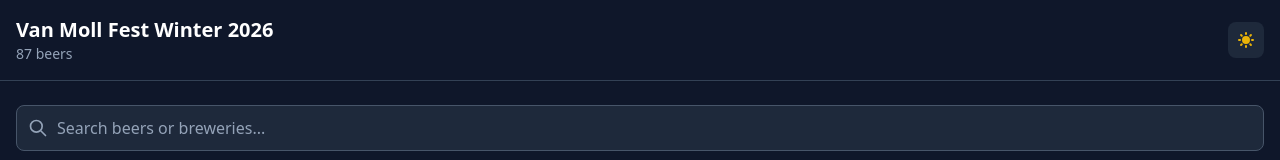
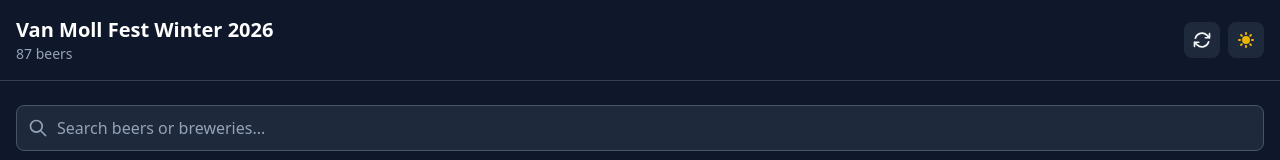
Before and after one commit to npalm/van-moll-fest, a React (Vite) app: page / in a window 1280 px wide. Both pictures are taken after a click on the button 265 px from the left and 361 px from the top of the page. Shown: the top 160 px of the page. Built offline with nearby package versions, Linux system fonts and the light colour scheme.

Commit message:
feat: add reset button to clear wishlist and tasted data
- Add reset button in header next to theme toggle
- Only shows when there is data to reset (wishlist or tasted beers)
- Clears both wishlist and tasted lists from local storage

```diff
--- a/src/App.tsx
+++ b/src/App.tsx
@@ -17,6 +17,7 @@
     toggleTasted,
     isInWishlist,
     hasTasted,
+    resetAll,
   } = useWishlist();
   const {
     beers,
@@ -69,6 +70,8 @@
         toggleTheme={toggleTheme}
         beerCount={filteredBeers.length}
         totalCount={beers.length}
+        onReset={resetAll}
+        hasData={wishlistCount > 0 || tastedCount > 0}
       />
 
       <main className="max-w-7xl mx-auto px-4 py-6">
--- a/src/components/Header.tsx
+++ b/src/components/Header.tsx
@@ -3,9 +3,18 @@
   toggleTheme: () => void;
   beerCount: number;
   totalCount: number;
+  onReset: () => void;
+  hasData: boolean;
 }
 
-export function Header({ isDark, toggleTheme, beerCount, totalCount }: HeaderProps) {
+export function Header({
+  isDark,
+  toggleTheme,
+  beerCount,
+  totalCount,
+  onReset,
+  hasData,
+}: HeaderProps) {
   return (
     <header className="sticky top-0 z-10 bg-white dark:bg-slate-900 border-b border-slate-200 dark:border-slate-700 shadow-sm">
       <div className="max-w-7xl mx-auto px-4 py-4 flex items-center justify-between">
@@ -19,6 +28,31 @@
               : `${beerCount} of ${totalCount} beers`}
           </p>
         </div>
+        <div className="flex items-center gap-2">
+          {/* Reset button */}
+          {hasData && (
+            <button
+              onClick={onReset}
+              className="p-2 rounded-lg bg-slate-100 dark:bg-slate-800 hover:bg-red-100 dark:hover:bg-red-900/30 hover:text-red-600 dark:hover:text-red-400 transition-colors"
+              aria-label="Reset wishlist and tasted beers"
+              title="Reset wishlist and tasted beers"
+            >
+              <svg
+                className="w-5 h-5"
+                fill="none"
+                stroke="currentColor"
+                strokeWidth={2}
+                viewBox="0 0 24 24"
+              >
+                <path
+                  strokeLinecap="round"
+                  strokeLinejoin="round"
+                  d="M16.023 9.348h4.992v-.001M2.985 19.644v-4.992m0 0h4.992m-4.993 0l3.181 3.183a8.25 8.25 0 0013.803-3.7M4.031 9.865a8.25 8.25 0 0113.803-3.7l3.181 3.182m0-4.991v4.99"
+                />
+              </svg>
+            </button>
+          )}
+          {/* Theme toggle */}
           <button
             onClick={toggleTheme}
             className="p-2 rounded-lg bg-slate-100 dark:bg-slate-800 hover:bg-slate-200 dark:hover:bg-slate-700 transition-colors"
@@ -39,6 +73,7 @@
             )}
           </button>
         </div>
+      </div>
     </header>
   );
 }
--- a/src/hooks/useWishlist.ts
+++ b/src/hooks/useWishlist.ts
@@ -77,6 +77,11 @@
     setTastedList(new Set());
   }, []);
 
+  const resetAll = useCallback(() => {
+    setWishlist(new Set());
+    setTastedList(new Set());
+  }, []);
+
   return {
     wishlist,
     tastedList,
@@ -88,5 +93,6 @@
     hasTasted,
     clearWishlist,
     clearTastedList,
+    resetAll,
   };
 }
```
Lines whose indentation alone changed are shown as unchanged.
